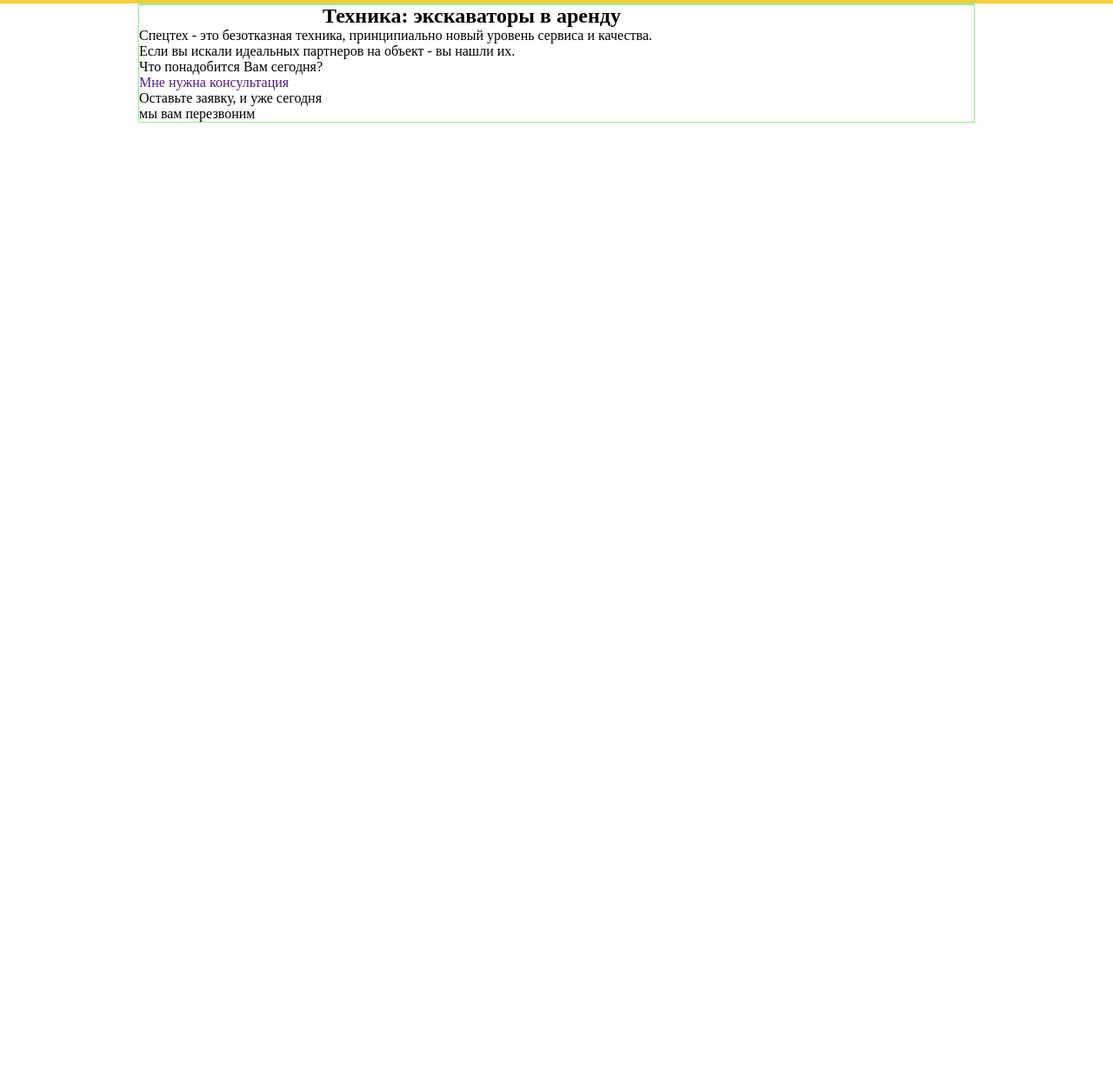
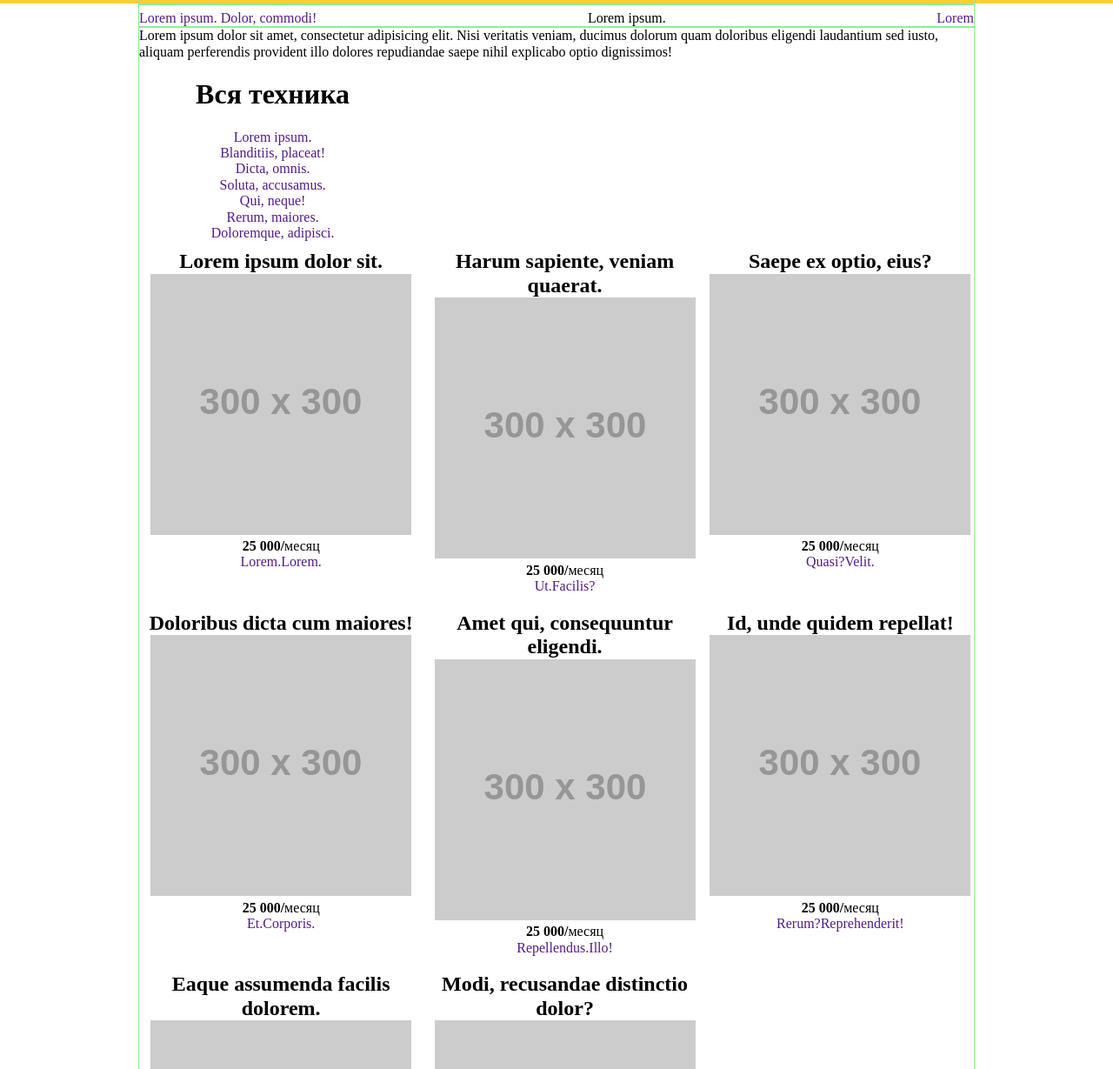
Before and after one commit to Lushii/SpezTech, a plain HTML site: page catalog.html in a window 1280 px wide. Shown: the part 71-1300 px from the top of the page at 87% size. Before the commit the page ends 800 px from the top, so only its background shows below. Drawn offline with nearby package versions, Linux system fonts and the light colour scheme; placeholder pictures from the web are drawn by us.

Commit message:
add index.html

```diff
--- a/catalog.html
+++ b/catalog.html
@@ -3,7 +3,8 @@
 	<head>
 		<meta charset="UTF-8">
 	    <title>Спецтех24 - Каталог</title>
-	    <link rel="stylesheet" href="css/style.css">
+	    <link rel="stylesheet" href='css/normalize.css' type='text/css'>
+	    <link rel="stylesheet" href="css/style.css" type="text/css">
 	</head>
 <body>
 <!-- HEADER -->
@@ -30,27 +31,111 @@
 	</div>
 </header>
 <!-- полоска -->
+<!-- subheader-->
+
+<div class="sumit">
+  <div class="container">
+   <div class="subheader row">
+	<ul class="left breadcrumbs">
+		<li><a href="">Lorem ipsum.</a></li>
+		<li><a href="">Dolor, commodi!</a></li>
+	</ul>
+	<span><a href="" class="button right">Lorem</a>Lorem ipsum.</span>
+   </div>
+  </div>
+ </div>
+
 <!-- MAIN -->
+<div class="sumit">
+<div class="container">
 <main>
-	<section class="rent">
+	<p class="lead">Lorem ipsum dolor sit amet, consectetur adipisicing elit. Nisi veritatis veniam, ducimus dolorum quam doloribus eligendi laudantium sed iusto, aliquam perferendis provident illo dolores repudiandae saepe nihil explicabo optio dignissimos!</p>
+   <div class="row">
+   <div class="column third submenu">
+   <h1>Вся техника</h1>
+   <ul>
+   	<li><a href="">Lorem ipsum.</a></li>
+   	<li class="active"><a href="">Blanditiis, placeat!</a></li>
+   	<li><a href="">Dicta, omnis.</a></li>
+   	<li><a href="">Soluta, accusamus.</a></li>
+   	<li><a href="">Qui, neque!</a></li>
+   	<li><a href="">Rerum, maiores.</a></li>
+   	<li><a href="">Doloremque, adipisci.</a></li>
+   </ul>
+   </div>
+	<div class="column-cat third">
+		<h2>Lorem ipsum dolor sit.</h2>
+		<img src="http://placehold.it/300x300" alt="">
+		<p class="price"><strong>25 000/</strong><span>месяц</span></p>
+	   <div class="button-group"><a href="" class="button">Lorem.<a href="" class="button button-dark">Lorem.</a></a></div>
+	</div>
+	<div class="column-cat third">
+		<h2>Harum sapiente, veniam quaerat.</h2>
+		<img src="http://placehold.it/300x300" alt="">
+		<p class="price"><strong>25 000/</strong><span>месяц</span></p>
+		<div class="button-group"><a href="" class="button">Ut.<a href="" class="button button-dark">Facilis?</a></a></div>
+	</div>
+	<div class="column-cat third">
+		<h2>Saepe ex optio, eius?</h2>
+		<img src="http://placehold.it/300x300" alt="">
+		<p class="price"><strong>25 000/</strong><span>месяц</span></p>
+		<div class="button-group"><a href="" class="button">Quasi?<a href="" class="button button-dark">Velit.</a></a></div>
+	</div>
+	<div class="column-cat third">
+		<h2>Doloribus dicta cum maiores!</h2>
+		<img src="http://placehold.it/300x300" alt="">
+		<p class="price"><strong>25 000/</strong><span>месяц</span></p>
+		<div class="button-group"><a href="" class="button">Et.<a href="" class="button button-dark">Corporis.</a></a></div>
+	</div>
+	<div class="column-cat third">
+		<h2>Amet qui, consequuntur eligendi.</h2>
+		<img src="http://placehold.it/300x300" alt="">
+		<p class="price"><strong>25 000/</strong><span>месяц</span></p>
+		<div class="button-group"><a href="" class="button">Repellendus.<a href="" class="button button-dark">Illo!</a></a></div>
+	</div>
+	<div class="column-cat third">
+		<h2>Id, unde quidem repellat!</h2>
+		<img src="http://placehold.it/300x300" alt="">
+		<p class="price"><strong>25 000/</strong><span>месяц</span></p>
+		<div class="button-group"><a href="" class="button">Rerum?<a href="" class="button button-dark">Reprehenderit!</a></a></div>
+	</div>
+	<div class="column-cat third">
+		<h2>Eaque assumenda facilis dolorem.</h2>
+		<img src="http://placehold.it/300x300" alt="">
+		<p class="price"><strong>25 000/</strong><span>месяц</span></p>
+		<div class="button-group"><a href="" class="button">Eius!<a href="" class="button button-dark">Magnam.</a></a></div>
+	</div>
+	<div class="column-cat third">
+		<h2>Modi, recusandae distinctio dolor?</h2>
+		<img src="http://placehold.it/300x300" alt="">
+		<p class="price"><strong>25 000/</strong><span>месяц</span></p>
+		<div class="button-group"><a href="" class="button">Earum.<a href="" class="button button-dark">Esse?</a></a></div>
+	</div>
+   </div>
+  </main>
+ </div>
+</div>
+
+<!--  	FOOTER-->
+ <footer class="page-footer">
 	<div class="container">
-	<div class="rent-title">
-    <h1 class="catalog-title">Техника: экскаваторы в аренду</h1>
-	<p class="catalog-text">
-	Спецтех - это безотказная техника, принципиально новый уровень сервиса и качества. <br/>
-	Если вы искали идеальных партнеров на объект - вы нашли их.
-	<br/>
-	Что понадобится Вам сегодня?
-	</p>
-	<div class="rent_right"><a href="" class="consultation_button">Мне нужна консультация</a>
-    <p class="catalog_text">Оставьте заявку, и уже сегодня
-    <br/>
-     мы вам перезвоним</p>
+		<!-- LOGO -->
+		<a href="" class="logo left">
+			<img src="img/truck_icon.svg" alt="" class="left"/>
+			<span class="left">
+				<b>Спецтех</b>
+				24
+			</span>
+		</a>
+		<!-- MENU -->
+		<nav class="page-nav right">
+			<ul class="page-nav_list">
+				<li class="page-nav_item_a"><a href="index.html" class="page-nav_item_a page-nav_item_a_current">О компании</a></li>
+				<li class="page-nav_item_a">Каталог<a href="catalog.html" class="page-nav_item_a"></a></li>
+				<li class="page-nav_item_a"><a href="portfolio.html" class="page-nav_item_a">Портфолио</a></li>
+				<li class="page-nav_item_a"><a href="contacts.html" class="page-nav_item_a">Контакты</a></li>
+				<li class="page-nav_item_a"><a href="#" class="page-nav_item_a page-nav_item_call">Заказать звонок</a></li>
+			</ul>
+		</nav>
 	</div>
-	</div>
-    </div>
-	</section>
-</main>
-
-</body>
-</html>
+</footer>
--- a/css/style.css
+++ b/css/style.css
@@ -566,26 +566,48 @@ color: #f1b132;
 
 
 }
+
 /*CATALOG SETTINGS
 */
-section .rent
-div .rent-title
-h1 .catalog-title
-p .catalog-text
+.row {
+	overflow: hidden;
+}
+.somit{
+	background-color: #eee;
+}
+.column-cat{
+	float: left;
+	margin: 1%;
+}
+.third {width: 32%;}
+.column-cat:first-child{margin-left: 0;}
+.column-cat:last-child {margin-right: 0;}
+.column-cat.third:nth-child(3n){margin-right: 0;}
+.column-cat.third:nth-child(3n+1) {margin-right: 0;}
+/*buttons
+*/
+
+a .button {text-decoration: none;
+ display: inline-block;
+ background-color: #777;
+ color: #fff;
+ padding: 10px 15px;
+}
+
+/*<!-- subheader>
+*/
+.breadcrumbs {padding-left: 0;}
+.breadcrumbs li{display: inline-block;}
+
+/*main
+*/
 
 
-/*макет карточки
-*/
-.product-cart__title{text-decoration: none;color: #f44;text-transform: uppercase;}
-.product-cart{width: 200px;
-height: 300px;background-color: grey;}
-.center{text-align: center;}
-*{margin: 0;
-padding: 0;}
 
-.product-cart{float: left; margin: 10px;}
-.btn{text-decoration: none; color: #000;margin: 40px 10px 0px;background-color: #fff;}
-.btn-y{background-color: yellow;}
+
+
+
+
 
 /*CONTACTS SETTINGS*/
 
```
Also changed, not shown: index.html (+1 -1 lines).
